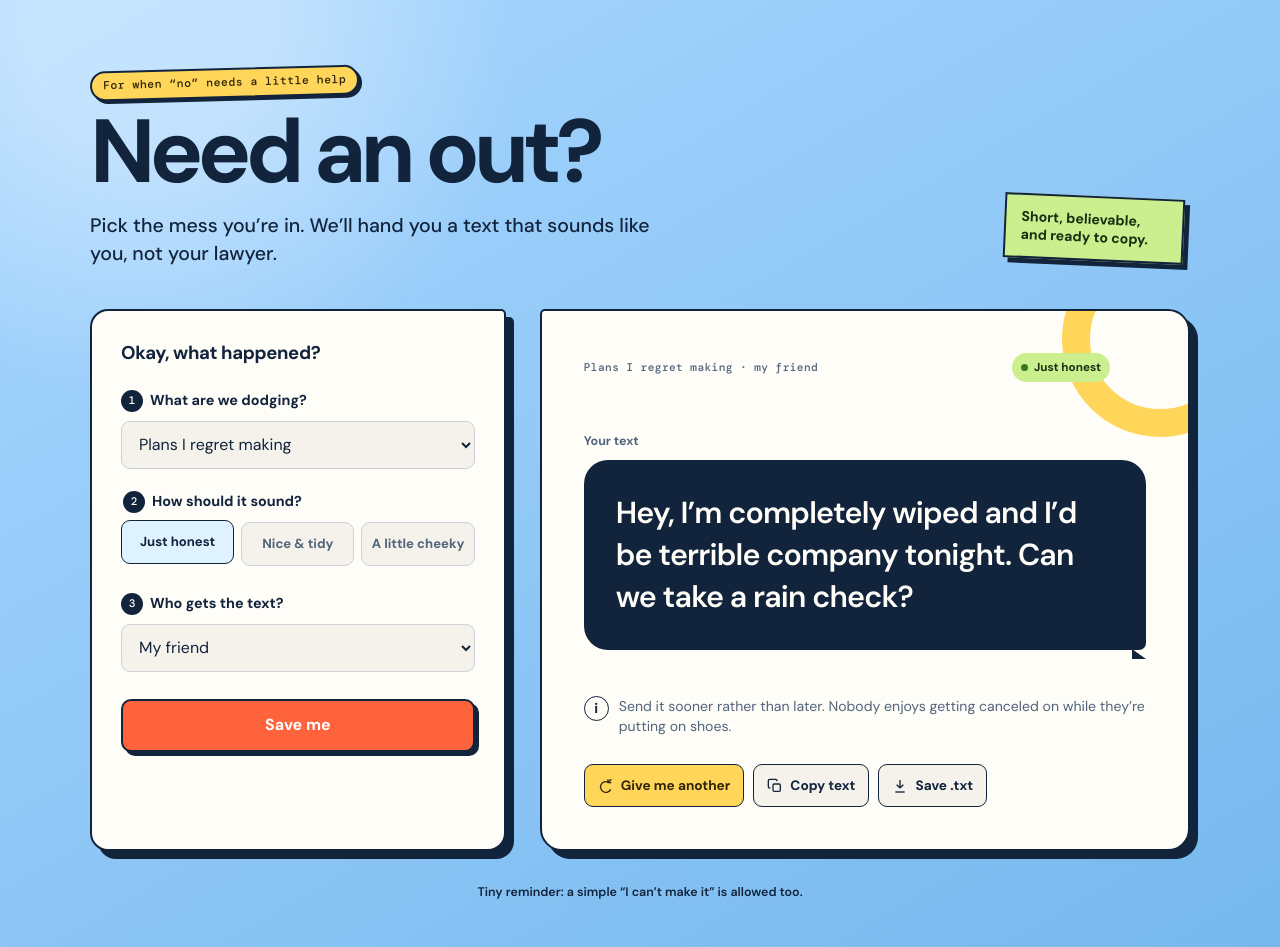
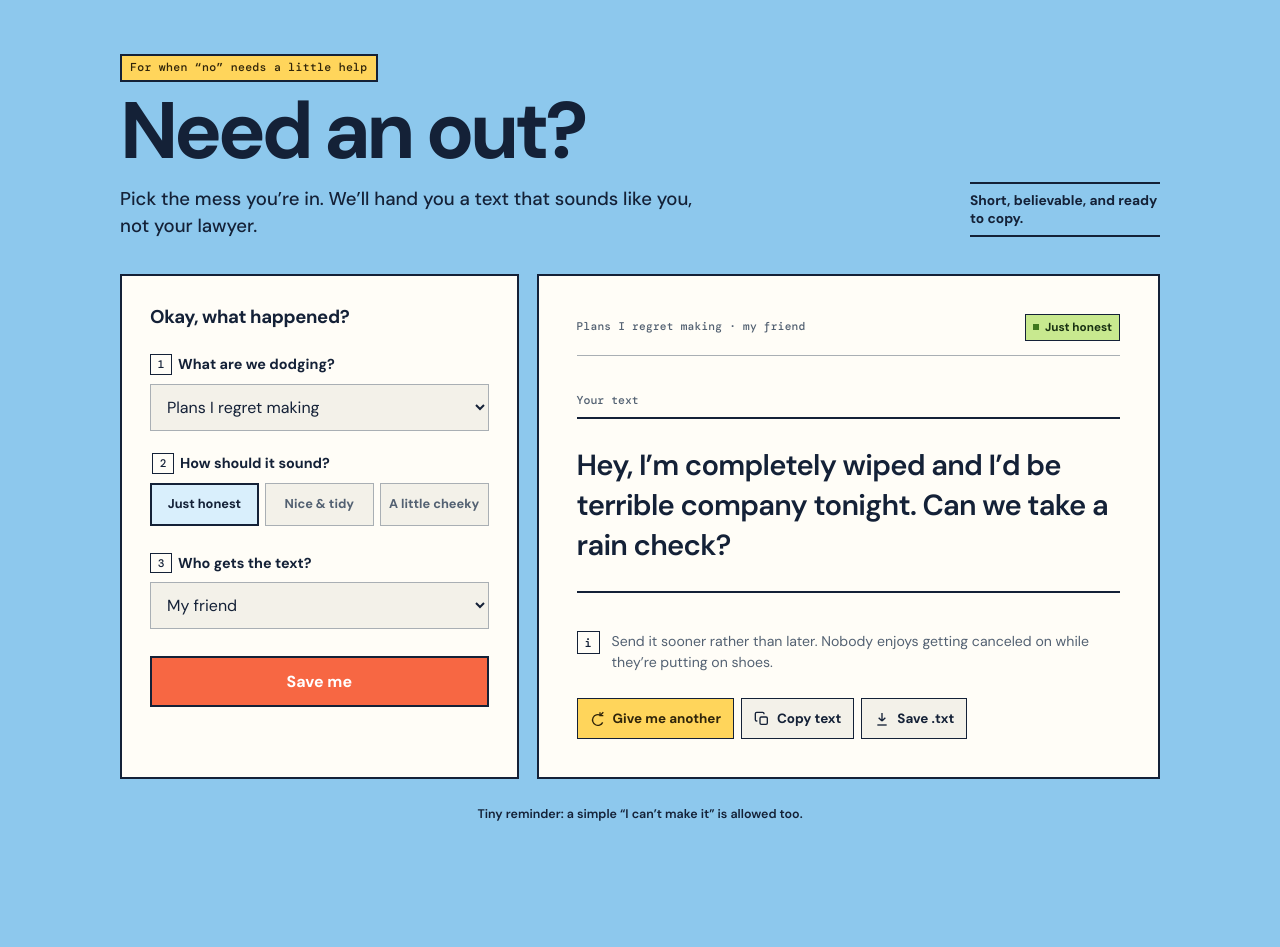
Before and after one commit to iamnottaiiii/ddj, a plain HTML site: page excuse-generator/index.html in a window 1280 px wide. After the commit the page ends 859 px from the top, so only its background shows below. Drawn offline with nearby package versions, Linux system fonts and the light colour scheme.

Commit message:
de-polished excuse generator: flatter, rawer look

```diff
--- a/excuse-generator/index.html
+++ b/excuse-generator/index.html
@@ -11,37 +11,35 @@
 
     :root {
       color-scheme: light dark;
-      --bg: #a9d7ff;
-      --bg-deep: #76b8ee;
-      --ink: #12233c;
-      --muted: #52647c;
-      --card: #fffdf8;
-      --card-soft: #f4f2eb;
-      --line: #cbd1d6;
-      --orange: #ff633b;
-      --orange-deep: #c93416;
-      --yellow: #ffd65a;
-      --lime: #cbef8e;
-      --selected: #dff2ff;
-      --shadow: rgba(18, 35, 60, .2);
-      --focus: #0b5489;
+      --bg: #8dc8ed;
+      --ink: #142137;
+      --muted: #536172;
+      --paper: #fffdf7;
+      --field: #f3f1e9;
+      --line: #142137;
+      --soft-line: #a9afb4;
+      --orange: #f76743;
+      --orange-hover: #dc4e2c;
+      --yellow: #ffd55b;
+      --green: #c8e98f;
+      --selected: #d9effc;
+      --focus: #064f82;
     }
     @media (prefers-color-scheme: dark) {
       :root {
-        --bg: #16324d;
-        --bg-deep: #0e2438;
-        --ink: #f9f4e9;
-        --muted: #b5c2d1;
-        --card: #202b38;
-        --card-soft: #18232f;
-        --line: #445264;
-        --orange: #ff7654;
-        --orange-deep: #f04e2a;
-        --yellow: #f2c952;
-        --lime: #a8d46b;
-        --selected: #183f59;
-        --shadow: rgba(0, 0, 0, .35);
-        --focus: #86d2ff;
+        --bg: #173a53;
+        --ink: #f6f0e4;
+        --muted: #bac2c9;
+        --paper: #202933;
+        --field: #19222c;
+        --line: #f6f0e4;
+        --soft-line: #69737e;
+        --orange: #f57655;
+        --orange-hover: #ff8c70;
+        --yellow: #e3bb45;
+        --green: #9ec56c;
+        --selected: #23485f;
+        --focus: #8bd6ff;
       }
     }
 
@@ -51,9 +49,7 @@
       margin: 0;
       min-height: 100vh;
       color: var(--ink);
-      background:
-        radial-gradient(circle at 12% 4%, color-mix(in srgb, white 34%, transparent) 0 8%, transparent 25%),
-        linear-gradient(150deg, var(--bg) 0%, var(--bg-deep) 100%);
+      background: var(--bg);
       font-family: "DM Sans", sans-serif;
       font-size: 16px;
       line-height: 1.45;
@@ -64,79 +60,68 @@
     :focus-visible { outline: 3px solid var(--focus); outline-offset: 3px; }
 
     main {
-      width: min(1100px, calc(100% - 36px));
+      width: min(1040px, calc(100% - 36px));
       margin: 0 auto;
-      padding: clamp(28px, 6vw, 68px) 0 46px;
+      padding: clamp(26px, 5vw, 54px) 0 36px;
     }
     .intro {
       display: grid;
-      grid-template-columns: minmax(0, 690px) auto;
+      grid-template-columns: minmax(0, 680px) auto;
       align-items: end;
       gap: 24px;
-      margin-bottom: clamp(24px, 4vw, 40px);
+      margin-bottom: clamp(22px, 4vw, 34px);
     }
     .tag {
-      display: inline-flex;
-      align-items: center;
-      gap: 8px;
+      display: inline-block;
       width: fit-content;
-      margin: 0 0 13px;
-      padding: 7px 11px;
+      margin: 0 0 12px;
+      padding: 5px 8px;
       border: 2px solid var(--ink);
-      border-radius: 999px;
       background: var(--yellow);
       color: #30250a;
-      box-shadow: 3px 3px 0 var(--ink);
-      font: 500 .72rem/1 "DM Mono", monospace;
-      letter-spacing: .04em;
-      transform: rotate(-1.5deg);
+      font: 500 .72rem/1.2 "DM Mono", monospace;
+      letter-spacing: .025em;
     }
     h1 {
       margin: 0;
       max-width: 680px;
-      font-size: clamp(2.5rem, 7vw, 5.7rem);
-      line-height: .91;
-      letter-spacing: -.065em;
+      font-size: clamp(2.65rem, 6.5vw, 5rem);
+      line-height: .94;
+      letter-spacing: -.055em;
       font-weight: 700;
     }
     .lede {
       max-width: 580px;
-      margin: 20px 0 0;
+      margin: 17px 0 0;
       color: var(--ink);
-      font-size: clamp(1.02rem, 2vw, 1.22rem);
+      font-size: clamp(1rem, 2vw, 1.16rem);
       font-weight: 500;
     }
     .tiny-note {
       justify-self: end;
-      max-width: 180px;
-      margin: 0 6px 7px 0;
-      padding: 13px 15px;
-      border: 2px solid var(--ink);
-      background: var(--lime);
-      color: #183012;
-      box-shadow: 5px 5px 0 var(--ink);
-      font-size: .88rem;
+      max-width: 190px;
+      margin: 0 0 3px;
+      padding: 8px 0 7px;
+      border-top: 2px solid var(--ink);
+      border-bottom: 2px solid var(--ink);
+      color: var(--ink);
+      font-size: .86rem;
       font-weight: 700;
-      line-height: 1.25;
-      transform: rotate(2.5deg);
+      line-height: 1.3;
     }
 
     .workspace {
       display: grid;
       grid-template-columns: minmax(285px, .78fr) minmax(390px, 1.22fr);
-      gap: clamp(18px, 3vw, 34px);
+      gap: 18px;
       align-items: stretch;
     }
     .controls,
     .result-card {
-      border: 2px solid var(--ink);
-      background: var(--card);
-      box-shadow: 8px 8px 0 var(--ink);
+      border: 2px solid var(--line);
+      background: var(--paper);
     }
-    .controls {
-      padding: clamp(20px, 3vw, 29px);
-      border-radius: 18px 5px 18px 18px;
-    }
+    .controls { padding: clamp(20px, 3vw, 28px); }
     .controls-title {
       margin: 0 0 23px;
       font-size: 1.16rem;
@@ -151,31 +136,31 @@
       font-size: .9rem;
     }
     .number {
-      display: inline-grid;
-      place-items: center;
-      width: 22px;
-      height: 22px;
-      margin-right: 7px;
-      border-radius: 50%;
-      background: var(--ink);
-      color: var(--card);
-      font: 500 .69rem/1 "DM Mono", monospace;
+      display: inline-block;
+      min-width: 22px;
+      margin-right: 6px;
+      padding: 2px 4px;
+      border: 1px solid var(--ink);
+      background: var(--paper);
+      color: var(--ink);
+      font: 500 .69rem/1.35 "DM Mono", monospace;
+      text-align: center;
       vertical-align: 1px;
     }
     select {
       width: 100%;
-      min-height: 48px;
-      padding: 0 42px 0 13px;
-      border: 1.5px solid var(--line);
-      border-radius: 9px;
+      min-height: 47px;
+      padding: 0 42px 0 12px;
+      border: 1px solid var(--soft-line);
+      border-radius: 0;
       color: var(--ink);
-      background: var(--card-soft);
+      background: var(--field);
       cursor: pointer;
     }
     .chips {
       display: grid;
       grid-template-columns: repeat(3, 1fr);
-      gap: 7px;
+      gap: 6px;
     }
     .chip { position: relative; display: block; cursor: pointer; }
     .chip input {
@@ -191,181 +176,148 @@
     .chip span {
       display: grid;
       place-items: center;
-      min-height: 44px;
+      min-height: 43px;
       padding: 6px;
-      border: 1.5px solid var(--line);
-      border-radius: 9px;
-      background: var(--card-soft);
+      border: 1px solid var(--soft-line);
+      background: var(--field);
       color: var(--muted);
-      font-size: .82rem;
+      font-size: .8rem;
       font-weight: 700;
       text-align: center;
-      transition: background .15s, color .15s, border-color .15s, transform .15s;
     }
     .chip input:checked + span {
+      border: 2px solid var(--ink);
       background: var(--selected);
       color: var(--ink);
-      border-color: var(--ink);
-      transform: translateY(-2px);
     }
     .chip input:focus-visible + span { outline: 3px solid var(--focus); outline-offset: 3px; }
     .generate {
       width: 100%;
-      min-height: 53px;
+      min-height: 51px;
       border: 2px solid var(--ink);
-      border-radius: 10px;
+      border-radius: 0;
       color: #fff;
       background: var(--orange);
-      box-shadow: 4px 4px 0 var(--ink);
       cursor: pointer;
       font-weight: 700;
-      transition: transform .1s, box-shadow .1s;
     }
-    .generate:hover { background: var(--orange-deep); }
-    .generate:active { transform: translate(3px, 3px); box-shadow: 1px 1px 0 var(--ink); }
+    .generate:hover { background: var(--orange-hover); }
+    .generate:active { translate: 0 1px; }
 
     .result-card {
-      position: relative;
       min-height: 100%;
-      padding: clamp(22px, 4vw, 42px);
-      border-radius: 5px 22px 22px 22px;
-      overflow: hidden;
-    }
-    .result-card::before {
-      content: "";
-      position: absolute;
-      width: 140px;
-      height: 140px;
-      right: -70px;
-      top: -70px;
-      border: 28px solid var(--yellow);
-      border-radius: 50%;
+      padding: clamp(22px, 4vw, 38px);
     }
     .result-top {
-      position: relative;
       display: flex;
       justify-content: space-between;
       align-items: center;
       flex-wrap: wrap;
       gap: 9px 18px;
-      padding-right: 36px;
+      padding-bottom: 14px;
+      border-bottom: 1px solid var(--soft-line);
     }
     .context {
-      font: 500 .7rem/1.3 "DM Mono", monospace;
-      letter-spacing: .035em;
+      font: 500 .7rem/1.4 "DM Mono", monospace;
+      letter-spacing: .02em;
       color: var(--muted);
     }
     .rating {
       display: inline-flex;
       align-items: center;
       gap: 6px;
-      padding: 6px 9px;
-      border-radius: 999px;
+      padding: 4px 7px;
+      border: 1px solid var(--ink);
       color: #183012;
-      background: var(--lime);
+      background: var(--green);
       font-size: .73rem;
       font-weight: 700;
     }
     .rating::before {
       content: "";
-      width: 7px;
-      height: 7px;
-      border-radius: 50%;
+      width: 6px;
+      height: 6px;
       background: #3e781d;
     }
     .message-label {
-      margin: clamp(32px, 5vw, 50px) 0 10px;
+      margin: clamp(27px, 4vw, 38px) 0 8px;
       color: var(--muted);
-      font-size: .78rem;
-      font-weight: 700;
+      font: 500 .72rem/1.3 "DM Mono", monospace;
     }
     .message {
-      position: relative;
       margin: 0;
       max-width: 640px;
-      padding: clamp(21px, 4vw, 32px);
-      border-radius: 24px 24px 7px 24px;
-      background: var(--ink);
-      color: var(--card);
-      font-size: clamp(1.28rem, 3vw, 1.9rem);
+      padding: clamp(18px, 3vw, 26px) 0;
+      border-top: 2px solid var(--ink);
+      border-bottom: 2px solid var(--ink);
+      color: var(--ink);
+      font-size: clamp(1.28rem, 3vw, 1.82rem);
       line-height: 1.38;
-      letter-spacing: -.027em;
+      letter-spacing: -.025em;
       font-weight: 600;
-    }
-    .message::after {
-      content: "";
-      position: absolute;
-      right: 0;
-      bottom: -9px;
-      border-style: solid;
-      border-width: 10px 0 0 14px;
-      border-color: transparent transparent transparent var(--ink);
     }
     .tip {
       display: grid;
       grid-template-columns: 25px 1fr;
       gap: 10px;
       align-items: start;
-      margin: clamp(30px, 5vw, 46px) 0 0;
+      margin: clamp(27px, 4vw, 38px) 0 0;
       color: var(--muted);
       font-size: .88rem;
     }
     .tip-mark {
       display: grid;
       place-items: center;
-      width: 25px;
-      height: 25px;
-      border: 1.5px solid var(--ink);
-      border-radius: 50%;
+      width: 23px;
+      height: 23px;
+      border: 1px solid var(--ink);
       color: var(--ink);
-      font-weight: 700;
+      font: 500 .76rem/1 "DM Mono", monospace;
     }
     .actions {
-      position: relative;
       display: flex;
       flex-wrap: wrap;
-      gap: 9px;
-      margin-top: 28px;
+      gap: 7px;
+      margin-top: 26px;
     }
     .action {
       display: inline-flex;
       align-items: center;
       justify-content: center;
       gap: 7px;
-      min-height: 43px;
-      padding: 8px 13px;
-      border: 1.5px solid var(--ink);
-      border-radius: 9px;
-      background: var(--card-soft);
+      min-height: 41px;
+      padding: 8px 12px;
+      border: 1px solid var(--ink);
+      border-radius: 0;
+      background: var(--field);
       color: var(--ink);
       cursor: pointer;
-      font-size: .85rem;
+      font-size: .84rem;
       font-weight: 700;
     }
     .action:first-child { background: var(--yellow); color: #30250a; }
-    .action:hover { transform: translateY(-2px); }
+    .action:hover { background: var(--selected); }
+    .action:first-child:hover { background: var(--yellow); }
     .action svg { width: 16px; height: 16px; }
     .toast {
       position: fixed;
       left: 50%;
       bottom: max(22px, env(safe-area-inset-bottom));
       z-index: 10;
-      transform: translate(-50%, 20px);
-      padding: 10px 15px;
+      transform: translate(-50%, 12px);
+      padding: 9px 13px;
       border: 2px solid var(--ink);
-      border-radius: 9px;
       color: var(--ink);
       background: var(--yellow);
-      box-shadow: 4px 4px 0 var(--ink);
       opacity: 0;
       pointer-events: none;
-      transition: opacity .18s, transform .18s;
+      transition: opacity .12s, transform .12s;
       font-size: .86rem;
       font-weight: 700;
     }
     .toast.show { opacity: 1; transform: translate(-50%, 0); }
     .footer-note {
-      margin: 32px 0 0;
+      margin: 26px 0 0;
       text-align: center;
       color: var(--ink);
       font-size: .78rem;
@@ -373,21 +325,18 @@
     }
 
     @media (max-width: 790px) {
-      main { width: min(100% - 24px, 620px); padding-top: 26px; }
+      main { width: min(100% - 24px, 620px); padding-top: 24px; }
       .intro { grid-template-columns: 1fr; gap: 12px; }
-      .tiny-note { justify-self: start; margin-left: 8px; }
-      .workspace { grid-template-columns: 1fr; gap: 22px; }
-      .controls, .result-card { box-shadow: 5px 5px 0 var(--ink); }
-      .result-card { min-height: 460px; }
+      .tiny-note { justify-self: start; }
+      .workspace { grid-template-columns: 1fr; gap: 14px; }
+      .result-card { min-height: 430px; }
     }
     @media (max-width: 420px) {
       main { width: min(100% - 18px, 620px); }
       .tiny-note { display: none; }
       .chips { grid-template-columns: 1fr; }
       .chip span { min-height: 40px; }
-      .result-card { padding: 20px 17px 23px; }
-      .result-top { padding-right: 22px; }
-      .message { border-radius: 19px 19px 6px 19px; }
+      .result-card { min-height: 0; padding: 20px 17px 22px; }
       .actions { display: grid; grid-template-columns: 1fr 1fr; }
       .action:first-child { grid-column: 1 / -1; }
     }
```
